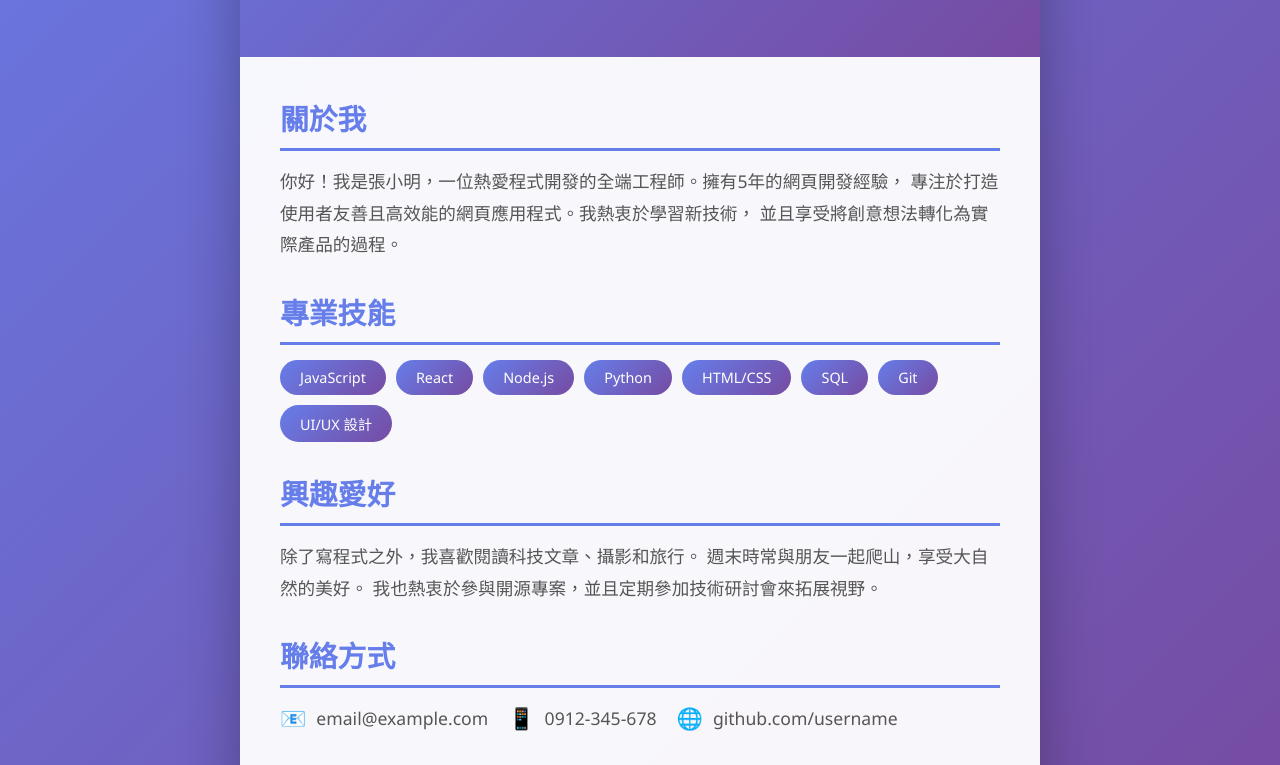
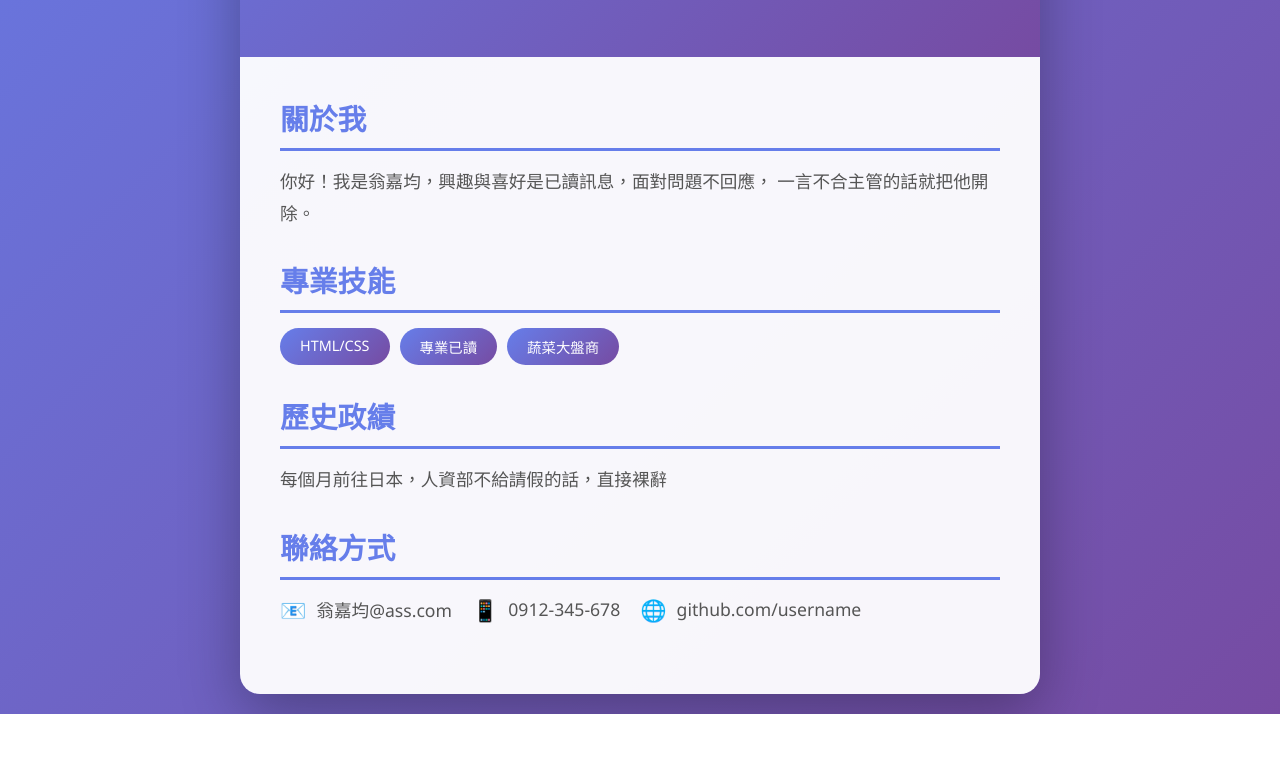
Before and after one commit to papaya821009-sudo/Peter_chen, a plain HTML site: page index.html in a window 1280 px wide. Shown: the part 499-1264 px from the top of the page. After the commit the page ends 1213 px from the top, so only its background shows below. Drawn offline with Linux system fonts and the light colour scheme.

Commit message:
modifity index.html

```diff
--- a/index.html
+++ b/index.html
@@ -195,47 +195,40 @@
             <!-- <div class="profile-img">
                 <img src="https://raw.githubusercontent.com/你的帳號/你的專案名稱/main/images/profile.jpg" alt="個人照片">
             </div> -->
-            <h1>張小明</h1>
-            <p class="subtitle">全端網頁工程師</p>
+            <h1>翁嘉均</h1>
+            <p class="subtitle">全國電子股份有限公司 系統分析</p>
         </div>
 
         <div class="content">
             <div class="section">
                 <h2>關於我</h2>
                 <p>
-                    你好！我是張小明，一位熱愛程式開發的全端工程師。擁有5年的網頁開發經驗，
-                    專注於打造使用者友善且高效能的網頁應用程式。我熱衷於學習新技術，
-                    並且享受將創意想法轉化為實際產品的過程。
+                    你好！我是翁嘉均，興趣與喜好是已讀訊息，面對問題不回應，
+					一言不合主管的話就把他開除。
+
                 </p>
             </div>
 
             <div class="section">
                 <h2>專業技能</h2>
                 <div class="skills">
-                    <span class="skill-tag">JavaScript</span>
-                    <span class="skill-tag">React</span>
-                    <span class="skill-tag">Node.js</span>
-                    <span class="skill-tag">Python</span>
                     <span class="skill-tag">HTML/CSS</span>
-                    <span class="skill-tag">SQL</span>
-                    <span class="skill-tag">Git</span>
-                    <span class="skill-tag">UI/UX 設計</span>
+					<span class="skill-tag">專業已讀</span>
+					<span class="skill-tag">蔬菜大盤商</span>
                 </div>
             </div>
 
             <div class="section">
-                <h2>興趣愛好</h2>
+                <h2>歷史政績</h2>
                 <p>
-                    除了寫程式之外，我喜歡閱讀科技文章、攝影和旅行。
-                    週末時常與朋友一起爬山，享受大自然的美好。
-                    我也熱衷於參與開源專案，並且定期參加技術研討會來拓展視野。
+                    每個月前往日本，人資部不給請假的話，直接裸辭
                 </p>
             </div>
 
             <div class="section">
                 <h2>聯絡方式</h2>
                 <div class="contact-info">
-                    <div class="contact-item">email@example.com</div>
+                    <div class="contact-item">翁嘉均@ass.com</div>
                     <div class="contact-item">0912-345-678</div>
                     <div class="contact-item">github.com/username</div>
                 </div>
```
